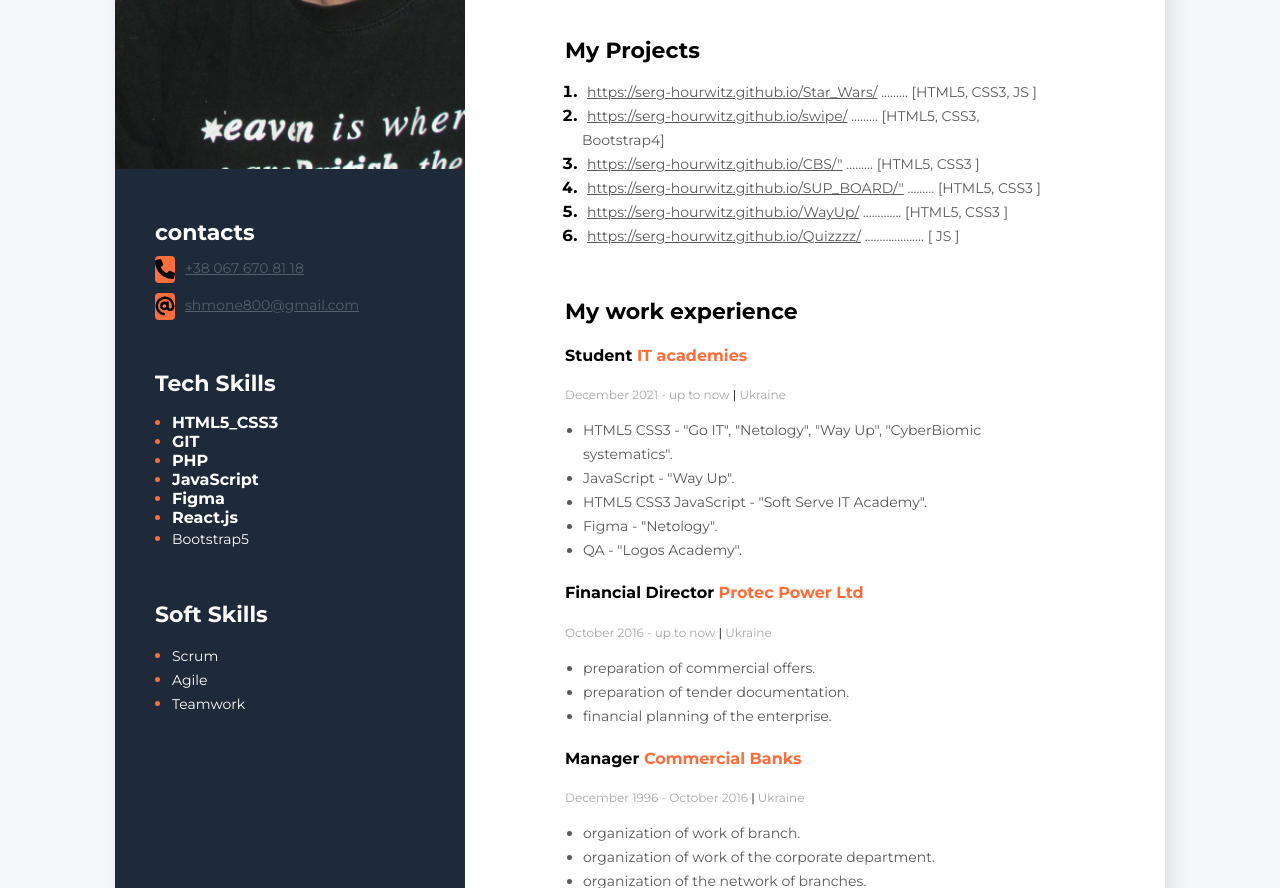
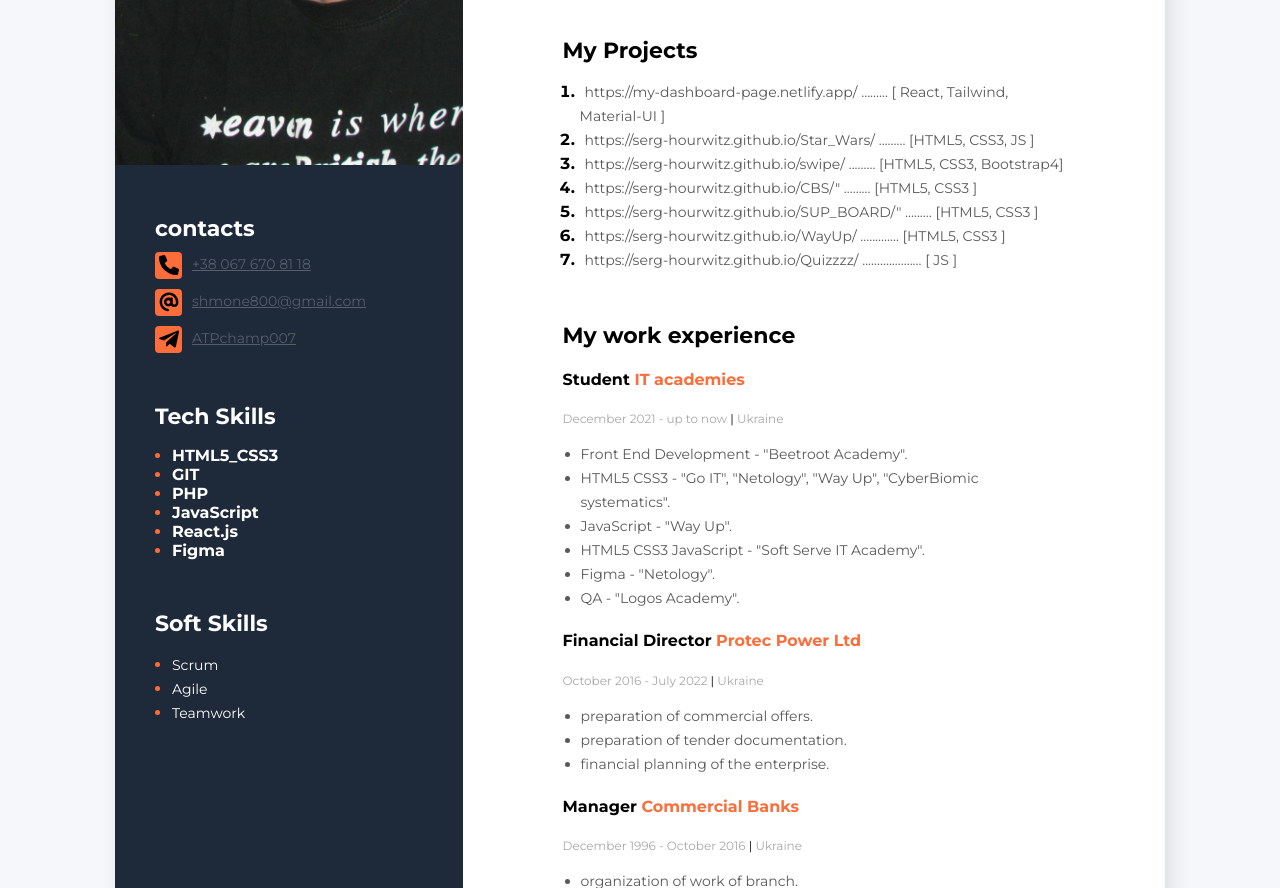
Before and after one commit to serg-hourwitz/my-resume, a plain HTML site: page index.html in a window 1280 px wide. Shown: the part 492-1380 px from the top of the page. Drawn offline with Linux system fonts and the light colour scheme.

Commit message:
added info

```diff
--- a/css/style.css
+++ b/css/style.css
@@ -79,16 +79,15 @@ body {
   font-weight: bold;
 }
 .my-projects-link {
-  font-style: normal;
-  font-weight: normal;
+  text-decoration: none;
   font-size: 14px;
   line-height: 24px;
   color: #595959;
 }
 .my-projects-link:hover {
-  font-weight: 700;
+  color: #000000;
+  text-decoration: underline;
 }
-
 .my-projects-text {
   font-style: normal;
   font-weight: normal;
@@ -225,7 +224,11 @@ body {
 .contacts-section-type img {
   padding-top: 3px;
 }
-.phone, .email {
+.phone, .email, .telegram {
+  display: flex;
+  justify-content: center;
+  width: 27px;
+  height: 27px;
   border-radius: 4px;
   background-color: #fb6d3a;
 }
@@ -236,6 +239,7 @@ body {
   font-size: 14px;
   line-height: 24px;
   margin-left: 10px;
+  transition: all .5s ease-in-out;
 }
 .contacts-section-link:hover {
   font-weight: bold;
@@ -254,6 +258,7 @@ body {
 .tech-skills-item a {
   font-weight: bold;
   text-decoration: none;
+  transition: all .5s ease-in-out;
 }
 .tech-skills-item a:hover {
   text-decoration: underline;
--- a/index.html
+++ b/index.html
@@ -1,5 +1,6 @@
 <!DOCTYPE html>
 <html lang="en">
+
 <head>
   <meta charset="UTF-8">
   <meta http-equiv="X-UA-Compatible" content="IE=edge">
@@ -10,6 +11,7 @@
   <link href="https://fonts.googleapis.com/css2?family=Montserrat:wght@400;700&display=swap" rel="stylesheet">
   <link rel="stylesheet" href="css/style.css">
 </head>
+
 <body>
   <!--Main container-->
   <div class="main-container">
@@ -21,7 +23,8 @@
         <h2 class="about-me-profession">Front-End Developer</h2>
         <h1 class="about-me-name">Serhiy Hourwitz</h1>
         <div class="about-me-description">
-                    <a href="https://quoteinvestigator.com/2014/09/02/job-love/#:~:text=%E2%80%9CChoose%20a%20job%20you%20love%2C%20and%20you%20will%20never%20have,life%2C%E2%80%9D%20Confucius%20once%20said." target="_blank"><img src="img/js-code.png" alt="js-confucius" title="Click me"></a>
+          <a href="https://quoteinvestigator.com/2014/09/02/job-love/#:~:text=%E2%80%9CChoose%20a%20job%20you%20love%2C%20and%20you%20will%20never%20have,life%2C%E2%80%9D%20Confucius%20once%20said."
+            target="_blank"><img src="img/js-code.png" alt="js-confucius" title="Click me"></a>
         </div>
 
       </div>
@@ -32,14 +35,23 @@
 
         <ol class="my-projects-list">
           <li class="my-projects-item">
-                    <Span class="my-projects-text">
-                    <a href="https://serg-hourwitz.github.io/Star_Wars/" class="my-projects-link" target="_blank">https://serg-hourwitz.github.io/Star_Wars/</a>
+            <span class="my-projects-text">
+              <a href="https://my-dashboard-page.netlify.app/" class="my-projects-link"
+                target="_blank">https://my-dashboard-page.netlify.app/</a>
+              .........
+              <span class="my-projects-bracket">[ <span>React, Tailwind, Material-UI <span class="my-projects-bracket">]</span>
+                </span>
+          </li>
+          <li class="my-projects-item">
+            <span class="my-projects-text">
+              <a href="https://serg-hourwitz.github.io/Star_Wars/" class="my-projects-link"
+                target="_blank">https://serg-hourwitz.github.io/Star_Wars/</a>
               .........
               <span class="my-projects-bracket">[<span>HTML5, CSS3, JS <span class="my-projects-bracket">]</span>
                 </span>
           </li>
           <li class="my-projects-item">
-                    <Span class="my-projects-text">
+            <span class="my-projects-text">
               <a href="https://serg-hourwitz.github.io/swipe/" class="my-projects-link"
                 target="_blank">https://serg-hourwitz.github.io/swipe/</a>
               .........
@@ -48,14 +60,16 @@
           </li>
           <li class="my-projects-item">
             <span class="my-projects-text">
-                    <a href="https://serg-hourwitz.github.io/CBS/" class="my-projects-link" target="_blank">https://serg-hourwitz.github.io/CBS/"</a>
+              <a href="https://serg-hourwitz.github.io/CBS/" class="my-projects-link"
+                target="_blank">https://serg-hourwitz.github.io/CBS/"</a>
               .........
               <span class="my-projects-bracket">[</span>HTML5, CSS3 <span class="my-projects-bracket">]</span>
             </span>
           </li>
           <li class="my-projects-item">
             <span class="my-projects-text">
-                    <a href="https://serg-hourwitz.github.io/SUP_BOARD/" class="my-projects-link" target="_blank">https://serg-hourwitz.github.io/SUP_BOARD/"</a>
+              <a href="https://serg-hourwitz.github.io/SUP_BOARD/" class="my-projects-link"
+                target="_blank">https://serg-hourwitz.github.io/SUP_BOARD/"</a>
               .........
               <span class="my-projects-bracket">[</span>HTML5, CSS3 <span class="my-projects-bracket">]</span>
             </span>
@@ -63,14 +77,16 @@
 
           <li class="my-projects-item">
             <span class="my-projects-text">
-                    <a href="https://serg-hourwitz.github.io/WayUp/" class="my-projects-link" target="_blank">https://serg-hourwitz.github.io/WayUp/</a>
+              <a href="https://serg-hourwitz.github.io/WayUp/" class="my-projects-link"
+                target="_blank">https://serg-hourwitz.github.io/WayUp/</a>
               .............
               <span class="my-projects-bracket">[</span>HTML5, CSS3 <span class="my-projects-bracket">]</span>
             </span>
           </li>
           <li class="my-projects-item">
-                    <Span class="my-projects-text">
-                    <a href="https://serg-hourwitz.github.io/Quizzzz/" class="my-projects-link" target="_blank">https://serg-hourwitz.github.io/Quizzzz/</a>
+            <span class="my-projects-text">
+              <a href="https://serg-hourwitz.github.io/Quizzzz/" class="my-projects-link"
+                target="_blank">https://serg-hourwitz.github.io/Quizzzz/</a>
               ....................
               <span class="my-projects-bracket">[<span> JS <span class="my-projects-bracket">]</span>
                 </span>
@@ -83,11 +99,15 @@
         <h3 class="main-content-title">My work experience</h3>
         <!--Company 1-->
         <div class="my-work-experience-company-block">
-                <h4 class="my-work-experience-position">Student <span class="my-work-experience-company">IT academies</span> </h4>
-                <p class="my-work-experience-period">December 2021 - up to now <span class="my-work-experience-divider">|</span> Ukraine</p>
+          <h4 class="my-work-experience-position">Student <span class="my-work-experience-company">IT
+              academies</span> </h4>
+          <p class="my-work-experience-period">December 2021 - up to now <span
+              class="my-work-experience-divider">|</span> Ukraine</p>
 
           <ul class="my-work-experience-duties">
-                    <li class="my-work-experience-duty">HTML5 CSS3 - "Go IT", "Netology", "Way Up", "CyberBiomic systematics".</li>
+            <li class="my-work-experience-duty">Front End Development - "Beetroot Academy".</li>
+            <li class="my-work-experience-duty">HTML5 CSS3 - "Go IT", "Netology", "Way Up", "CyberBiomic
+              systematics".</li>
             <li class="my-work-experience-duty">JavaScript - "Way Up".</li>
             <li class="my-work-experience-duty">HTML5 CSS3 JavaScript - "Soft Serve IT Academy".</li>
             <li class="my-work-experience-duty">Figma - "Netology".</li>
@@ -97,8 +117,10 @@
         </div>
         <!--Company 2-->
         <div>
-                <h4 class="my-work-experience-position"> Financial Director <span class="my-work-experience-company">Protec Power Ltd</span></h4>
-                <p class="my-work-experience-period">October 2016 - up to now <span class="my-work-experience-divider">|</span> Ukraine</p>
+          <h4 class="my-work-experience-position"> Financial Director <span class="my-work-experience-company">Protec
+              Power Ltd</span></h4>
+          <p class="my-work-experience-period">October 2016 - July 2022 <span
+              class="my-work-experience-divider">|</span> Ukraine</p>
 
           <ul class="my-work-experience-duties">
             <li class="my-work-experience-duty">preparation of commercial offers.</li>
@@ -109,8 +131,10 @@
         </div>
         <!--Company 3-->
         <div>
-                <h4 class="my-work-experience-position">Manager <span class="my-work-experience-company">Commercial Banks</span></h4>
-                <p class="my-work-experience-period">December 1996 - October 2016 <span class="my-work-experience-divider">|</span> Ukraine</p>
+          <h4 class="my-work-experience-position">Manager <span class="my-work-experience-company">Commercial
+              Banks</span></h4>
+          <p class="my-work-experience-period">December 1996 - October 2016 <span
+              class="my-work-experience-divider">|</span> Ukraine</p>
 
           <ul class="my-work-experience-duties">
             <li class="my-work-experience-duty">organization of work of branch.</li>
@@ -125,13 +149,15 @@
         <h3 class="main-content-header">My education</h3>
         <h4 class="my-education-university"> Lviv Banking University</h4>
         <h4 class="my-education-faculty">Banking economy</h4>
-                <p class="my-education-period">September 2000 - June 2003 <span class="my-work-experience-divider">|</span> Ukraine
+        <p class="my-education-period">September 2000 - June 2003 <span class="my-work-experience-divider">|</span>
+          Ukraine
         </p>
       </div>
       <div class="my-education-section">
         <h4 class="my-education-university"> "Lviv Polytechnica" University</h4>
         <h4 class="my-education-faculty">Radioengineering</h4>
-                <p class="my-education-period">September 1983 - June 1990 <span class="my-work-experience-divider">|</span> Ukraine</p>
+        <p class="my-education-period">September 1983 - June 1990 <span class="my-work-experience-divider">|</span>
+          Ukraine</p>
       </div>
 
 
@@ -155,22 +181,32 @@
           </div>
           <a class="contacts-section-link" href="mailto:shmone800v@gmail.com">shmone800@gmail.com</a>
         </div>
+        <div class="contacts-section-type">
+          <div class="telegram">
+            <img src="img/telegram_icon_131945.svg" width="20" height="20" alt="email">
+          </div>
+          <a class="contacts-section-link" href="https://t.me/ATPchamp007">ATPchamp007</a>
+        </div>
       </div>
       <!--tech skills section-->
       <div class="tech-skills-section">
         <h3 class="sidebar-title">Tech Skills</h3>
         <ul class="tech-skills-list">
           <li class="tech-skills-item">
-            <a href="index_html_css.html" target="_blank" title="Certificates">HTML5_CSS3</a></li>
-            <li class="tech-skills-item"><a href="https://github.com/serg-hourwitz" target="_blank" title="my-github-profile">GIT</a></li>
+            <a href="index_html_css.html" target="_blank" title="Certificates">HTML5_CSS3</a>
+          </li>
+          <li class="tech-skills-item"><a href="https://github.com/serg-hourwitz" target="_blank"
+              title="my-github-profile">GIT</a></li>
           <li class="tech-skills-item"><a href="./php.html" target="_blank" title="Certificates">PHP</a></li>
           <li class="tech-skills-item">
-            <a href="index-js.html" target="_blank" title="Certificates">JavaScript</a></li>
+            <a href="index-js.html" target="_blank" title="Certificates">JavaScript</a>
+          </li>
+          <li class="tech-skills-item"><a href="index_react.html" target="_blank" title="Certificate">React.js</a></li>
           <li class="tech-skills-item">
-            <a href="index-figma.html" target="_blank" title="Certificate">Figma</a></li>
-            <li class="tech-skills-item"><a href="index_react.html">React.js</a></li>
+            <a href="index-figma.html" target="_blank" title="Certificate">Figma</a>
+          </li>
           <!-- <li class="tech-skills-item"><span class="tech-skills-item-text">Node.js</span></li> -->
-            <li class="tech-skills-item"><span class="tech-skills-item-text">Bootstrap5</span></li>
+          <!-- <li class="tech-skills-item"><span class="tech-skills-item-text">Bootstrap5</span></li> -->
         </ul>
 
       </div>
@@ -190,4 +226,5 @@
 
 
 </body>
+
 </html>
```
Also changed, not shown: img/telegram_icon_131945.svg (added). Lines whose indentation alone changed are shown as unchanged.
